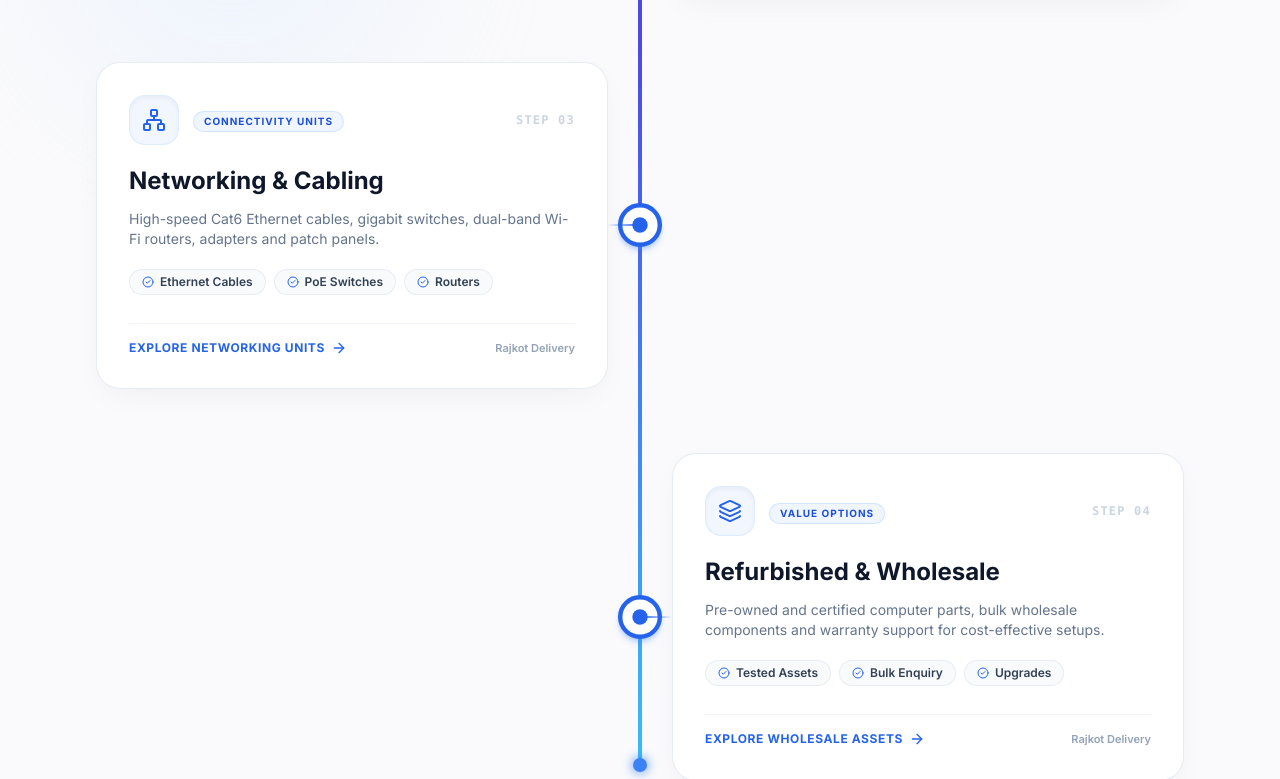
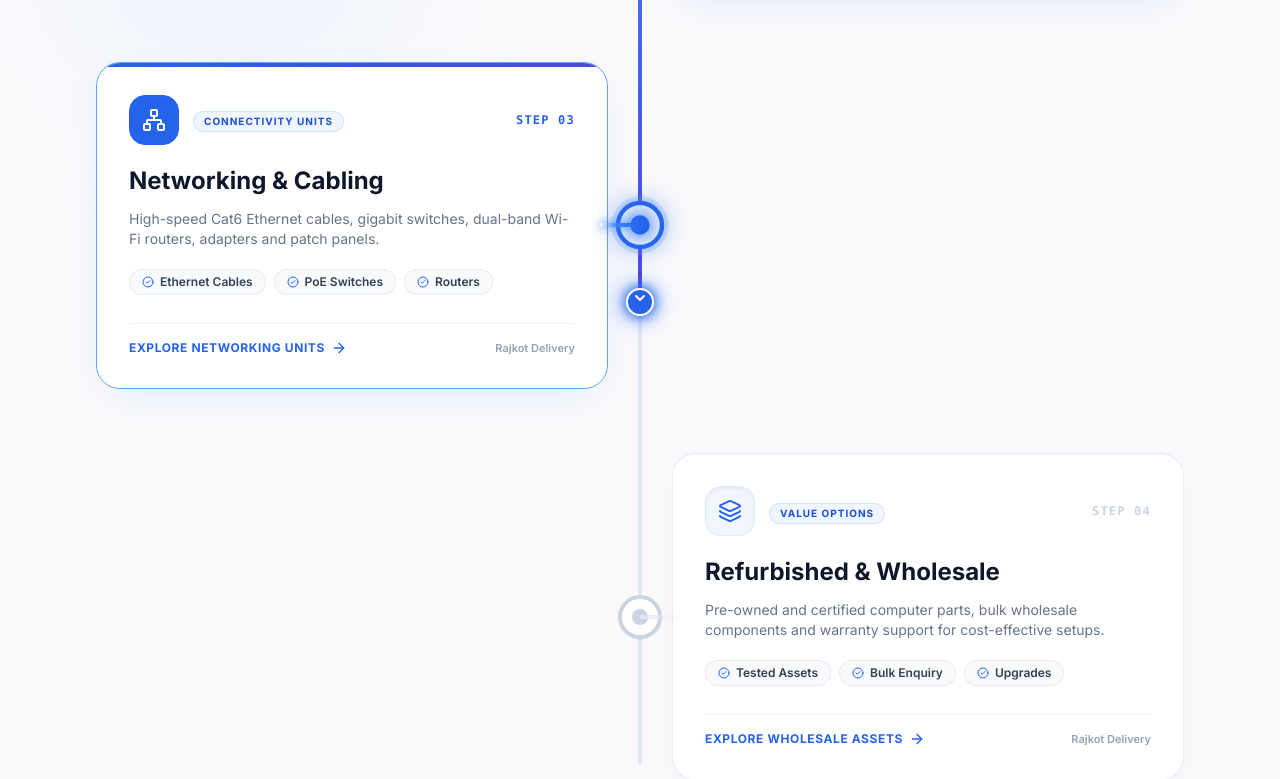
Before and after one commit to priyanshkakkad17/version-computers, a Next.js app: page / in a window 1280 px wide. Shown: the part 3801-4580 px from the top of the page. Built offline with nearby package versions, Linux system fonts and the light colour scheme.

Commit message:
feat: arrow indicator on moving center line and glowing center blue dots on cards

```diff
--- a/src/components/ServicesSection.tsx
+++ b/src/components/ServicesSection.tsx
@@ -8,30 +8,61 @@ import {
   Network,
   Layers,
   ArrowRight,
+  ChevronDown,
   CheckCircle2,
   Sparkles,
 } from 'lucide-react';
 
 export default function ServicesSection() {
   const ladderRef = useRef<HTMLDivElement>(null);
-  const [scrollProgress, setScrollProgress] = useState<number>(0);
+  const cardRefs = useRef<(HTMLDivElement | null)[]>([]);
+  const [linePixelHeight, setLinePixelHeight] = useState<number>(0);
+  const [activeNodes, setActiveNodes] = useState<boolean[]>([false, false, false, false]);
 
   useEffect(() => {
-    const handleScroll = () => {
+    let animationFrameId: number;
+
+    const updateScrollProgress = () => {
       if (!ladderRef.current) return;
-      const rect = ladderRef.current.getBoundingClientRect();
+      const ladderRect = ladderRef.current.getBoundingClientRect();
       const windowHeight = window.innerHeight;
 
-      // Start filling when top of ladder enters halfway from bottom
-      const totalDist = rect.height;
-      const currentPassed = windowHeight * 0.7 - rect.top;
-      const progress = Math.min(Math.max(currentPassed / totalDist, 0), 1);
-      setScrollProgress(progress);
+      // Smooth trigger point: when line tip reaches 58% down the viewport
+      const triggerY = windowHeight * 0.58;
+      const distanceIntoLadder = triggerY - ladderRect.top;
+      const totalLadderHeight = ladderRect.height;
+
+      // Exact pixel height for silky smooth 60fps tracking
+      const clampedHeight = Math.min(Math.max(distanceIntoLadder, 0), totalLadderHeight);
+      setLinePixelHeight(clampedHeight);
+
+      // Check each card's actual vertical center in the ladder
+      const newActive = ORIGINAL_SERVICES.map((_, idx) => {
+        const cardEl = cardRefs.current[idx];
+        if (!cardEl) return false;
+        const cardRect = cardEl.getBoundingClientRect();
+        const cardCenterY = cardRect.top + cardRect.height / 2;
+        // Node circle glows when the center line head crosses its vertical position
+        return triggerY >= cardCenterY;
+      });
+
+      setActiveNodes(newActive);
     };
 
-    window.addEventListener('scroll', handleScroll, { passive: true });
-    handleScroll();
-    return () => window.removeEventListener('scroll', handleScroll);
+    const onScroll = () => {
+      cancelAnimationFrame(animationFrameId);
+      animationFrameId = requestAnimationFrame(updateScrollProgress);
+    };
+
+    window.addEventListener('scroll', onScroll, { passive: true });
+    window.addEventListener('resize', onScroll, { passive: true });
+    updateScrollProgress();
+
+    return () => {
+      window.removeEventListener('scroll', onScroll);
+      window.removeEventListener('resize', onScroll);
+      cancelAnimationFrame(animationFrameId);
+    };
   }, []);
 
   const getServiceIcon = (id: string) => {
@@ -89,15 +120,26 @@ export default function ServicesSection() {
 
           {/* Dynamic Scroll-Activated Moving Center Line */}
           <div
-            className="hidden md:block absolute left-1/2 top-4 -translate-x-1/2 w-1 bg-gradient-to-b from-blue-600 via-indigo-600 to-sky-400 rounded-full transition-all duration-150 ease-out z-10"
+            className="hidden md:block absolute left-1/2 top-4 -translate-x-1/2 w-1 bg-gradient-to-b from-blue-600 via-blue-500 to-indigo-600 rounded-full will-change-[height] z-10"
             style={{
-              height: `calc(${scrollProgress * 100}% - 32px)`,
-              maxHeight: 'calc(100% - 32px)',
+              height: `${linePixelHeight}px`,
             }}
           >
-            {/* Glowing tracer spark at the head of the moving line */}
-            {scrollProgress > 0.05 && (
-              <span className="absolute bottom-0 left-1/2 -translate-x-1/2 translate-y-1/2 w-3.5 h-3.5 rounded-full bg-blue-500 shadow-[0_0_12px_#3b82f6] animate-pulse" />
+            {/*
+              Arrow replaces the moving center line head circle:
+              Pointing downward in the direction of the scroll movement
+            */}
+            {linePixelHeight > 10 && (
+              <div className="absolute bottom-0 left-1/2 -translate-x-1/2 translate-y-1/2 flex items-center justify-center">
+                {/* Pulsating radiant glow halo around arrow */}
+                <span className="absolute w-10 h-10 rounded-full bg-blue-500/30 blur-md animate-ping" />
+                <span className="absolute w-8 h-8 rounded-full bg-blue-600/40 blur-sm" />
+
+                {/* Arrow head container */}
+                <div className="relative w-7 h-7 rounded-full bg-blue-600 border-2 border-white shadow-[0_0_16px_#2563eb] flex items-center justify-center text-white">
+                  <ChevronDown className="w-4 h-4 stroke-[3] animate-bounce" />
+                </div>
+              </div>
             )}
           </div>
 
@@ -105,25 +147,43 @@ export default function ServicesSection() {
           <div className="space-y-12 md:space-y-16">
             {ORIGINAL_SERVICES.map((srv, idx) => {
               const isEven = idx % 2 === 0; // 0, 2 on Left; 1, 3 on Right
-              const stepRatio = (idx + 0.3) / ORIGINAL_SERVICES.length;
-              const isPassed = scrollProgress >= stepRatio;
+              const isPassed = activeNodes[idx];
 
               return (
                 <div
                   key={srv.id}
+                  ref={(el) => {
+                    cardRefs.current[idx] = el;
+                  }}
                   className="relative grid grid-cols-1 md:grid-cols-2 gap-8 md:gap-16 items-center"
                 >
                   {/* Left Column Slot */}
                   <div className={`${isEven ? 'md:order-1' : 'md:order-2 md:col-start-2'}`}>
-                    <div className="group relative bg-white rounded-3xl p-7 sm:p-8 border border-slate-200/80 shadow-[0_10px_35px_-10px_rgba(15,23,42,0.06)] hover:shadow-2xl hover:border-blue-500 transition-all duration-300 overflow-hidden hover:-translate-y-1">
-                      {/* Top accent gradient bar on hover */}
-                      <span className="absolute top-0 left-0 right-0 h-1 bg-gradient-to-r from-blue-600 to-indigo-600 opacity-0 group-hover:opacity-100 transition-opacity duration-300" />
+                    <div
+                      className={`group relative bg-white rounded-3xl p-7 sm:p-8 border transition-all duration-500 overflow-hidden ${
+                        isPassed
+                          ? 'border-blue-400 shadow-[0_12px_40px_-10px_rgba(37,99,235,0.12)]'
+                          : 'border-slate-200/80 shadow-[0_10px_35px_-10px_rgba(15,23,42,0.06)]'
+                      } hover:shadow-2xl hover:border-blue-500 hover:-translate-y-1`}
+                    >
+                      {/* Top accent gradient bar on hover or when crossed */}
+                      <span
+                        className={`absolute top-0 left-0 right-0 h-1 bg-gradient-to-r from-blue-600 to-indigo-600 transition-opacity duration-300 ${
+                          isPassed ? 'opacity-100' : 'opacity-0 group-hover:opacity-100'
+                        }`}
+                      />
 
                       {/* Header with Icon, Step Number and Pill Badge */}
                       <div className="flex items-center justify-between mb-5">
                         <div className="flex items-center gap-3.5">
-                          <div className="w-13 h-13 p-3 rounded-2xl bg-blue-50/80 border border-blue-100/90 flex items-center justify-center shadow-inner group-hover:bg-blue-600 transition-colors duration-300">
-                            <div className="group-hover:brightness-0 group-hover:invert transition-all duration-300">
+                          <div
+                            className={`w-13 h-13 p-3 rounded-2xl border flex items-center justify-center shadow-inner transition-all duration-300 ${
+                              isPassed
+                                ? 'bg-blue-600 text-white border-blue-600 shadow-blue-500/20'
+                                : 'bg-blue-50/80 text-blue-600 border-blue-100/90 group-hover:bg-blue-600 group-hover:text-white'
+                            }`}
+                          >
+                            <div className={isPassed ? 'brightness-0 invert' : 'group-hover:brightness-0 group-hover:invert transition-all duration-300'}>
                               {getServiceIcon(srv.id)}
                             </div>
                           </div>
@@ -135,7 +195,11 @@ export default function ServicesSection() {
                         </div>
 
                         {/* Step Marker Badge */}
-                        <span className="text-xs font-mono font-bold text-slate-300 group-hover:text-blue-600 transition-colors tracking-widest">
+                        <span
+                          className={`text-xs font-mono font-bold tracking-widest transition-colors ${
+                            isPassed ? 'text-blue-600 font-extrabold' : 'text-slate-300 group-hover:text-blue-600'
+                          }`}
+                        >
                           STEP 0{idx + 1}
                         </span>
                       </div>
@@ -184,34 +248,42 @@ export default function ServicesSection() {
                     </div>
                   </div>
 
-                  {/* Central Ladder Step Node (only visible on tablet & desktop) */}
+                  {/* Central Ladder Step Node Circle that glows when the line crosses */}
                   <div className="hidden md:flex absolute left-1/2 -translate-x-1/2 items-center justify-center pointer-events-none z-20">
                     <div
-                      className={`w-10 h-10 rounded-full bg-white border-4 transition-all duration-500 flex items-center justify-center shadow-md ${
+                      className={`relative w-11 h-11 rounded-full bg-white border-4 transition-all duration-500 flex items-center justify-center ${
                         isPassed
-                          ? 'border-blue-600 scale-110 shadow-blue-500/30'
-                          : 'border-slate-300'
+                          ? 'border-blue-600 scale-110 shadow-[0_0_24px_rgba(37,99,235,0.45)] ring-4 ring-blue-400/20'
+                          : 'border-slate-300 shadow-sm'
                       }`}
                     >
+                      {/* Outer pulse aura when active */}
+                      {isPassed && (
+                        <span className="absolute -inset-1 rounded-full bg-blue-500/20 blur-sm animate-pulse" />
+                      )}
+
+                      {/* Inner Glowing Blue Dot */}
                       <span
-                        className={`w-3.5 h-3.5 rounded-full transition-colors duration-500 ${
-                          isPassed ? 'bg-blue-600' : 'bg-slate-300'
+                        className={`relative w-4 h-4 rounded-full transition-all duration-500 ${
+                          isPassed
+                            ? 'bg-blue-600 shadow-[0_0_12px_#2563eb] scale-110'
+                            : 'bg-slate-300'
                         }`}
                       />
                     </div>
 
-                    {/* Horizontal ladder rung connecting to card */}
+                    {/* Horizontal ladder rung connecting to card with glow */}
                     <div
-                      className={`absolute top-1/2 -translate-y-1/2 h-0.5 transition-all duration-500 ${
+                      className={`absolute top-1/2 -translate-y-1/2 h-1 transition-all duration-500 ${
                         isEven
-                          ? `right-1/2 w-8 ${
+                          ? `right-1/2 w-10 ${
                               isPassed
-                                ? 'bg-gradient-to-r from-transparent to-blue-600'
+                                ? 'bg-gradient-to-r from-transparent via-blue-500 to-blue-600 shadow-[0_0_8px_#3b82f6]'
                                 : 'bg-gradient-to-r from-transparent to-slate-200'
                             }`
-                          : `left-1/2 w-8 ${
+                          : `left-1/2 w-10 ${
                               isPassed
-                                ? 'bg-gradient-to-r from-blue-600 to-transparent'
+                                ? 'bg-gradient-to-r from-blue-600 via-blue-500 to-transparent shadow-[0_0_8px_#3b82f6]'
                                 : 'bg-gradient-to-r from-slate-200 to-transparent'
                             }`
                       }`}
```
